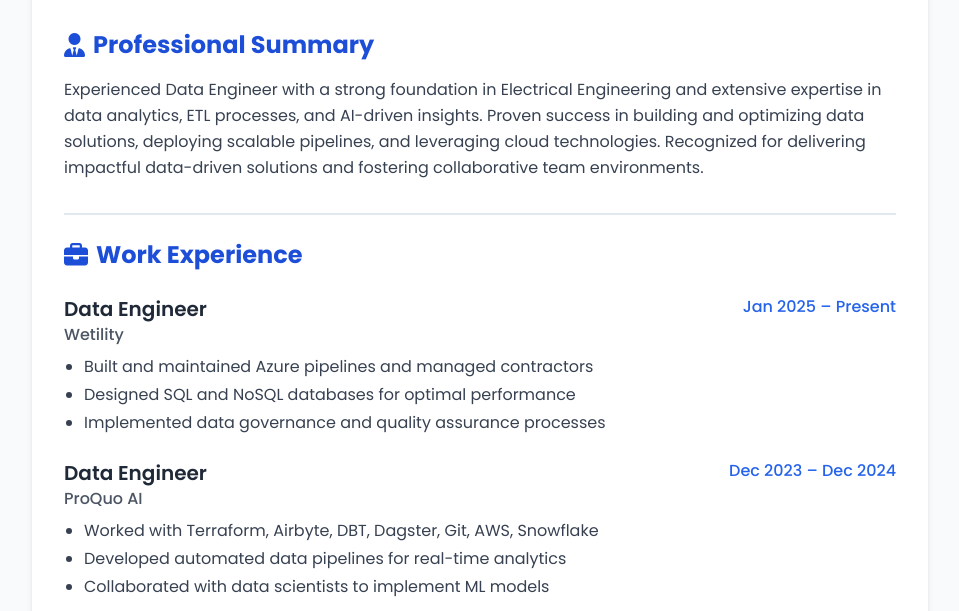
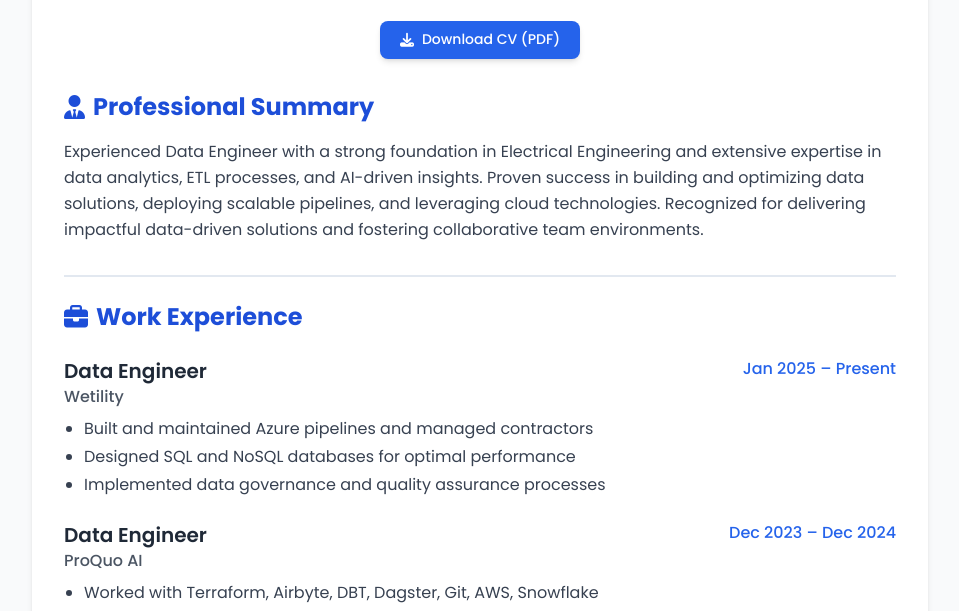
Before and after one commit to Wamolambo/wamolambo-lucky-ramasila.github.io, a plain HTML site: page index.html in a window 1280 px wide. Shown: the part 179-790 px from the top of the page, without its empty margins (160-1119 px from the left). Drawn offline with nearby package versions, Linux system fonts and the light colour scheme.

Commit message:
Add Download button index.html

```diff
--- a/index.html
+++ b/index.html
@@ -55,7 +55,12 @@
         </div>
       </div>
     </div>
-
+<div class="flex justify-center mt-6">
+  <a href="Lucky_Ramasila_CV.pdf" download
+     class="inline-flex items-center px-5 py-2.5 bg-blue-600 text-white font-medium text-sm leading-tight rounded-lg shadow-md hover:bg-blue-700 focus:outline-none focus:ring-2 focus:ring-blue-500 transition duration-150 ease-in-out">
+    <i class="fas fa-download mr-2"></i> Download CV (PDF)
+  </a>
+</div>
     <!-- Main Content -->
     <div class="p-8">
       <!-- Summary Section -->
```
